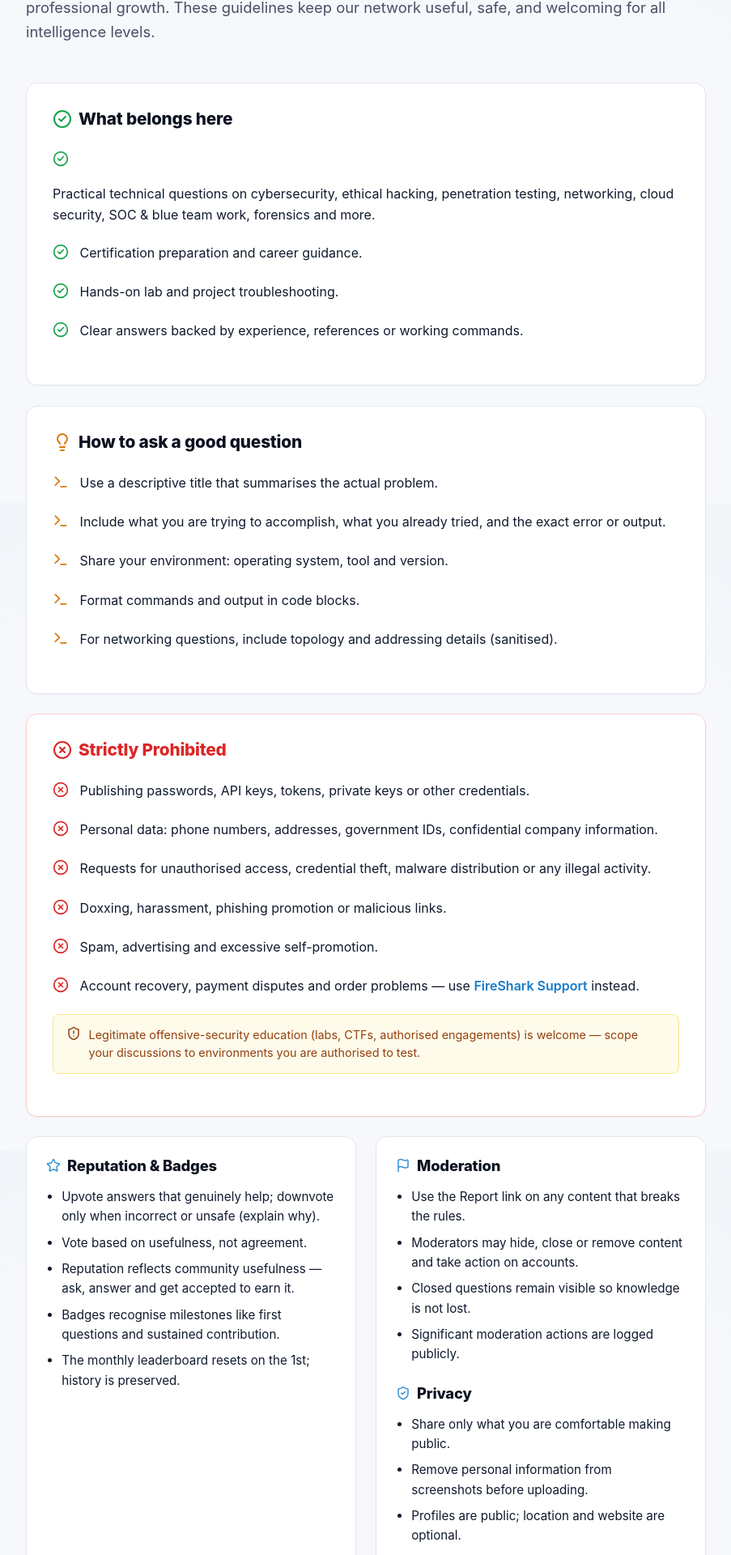
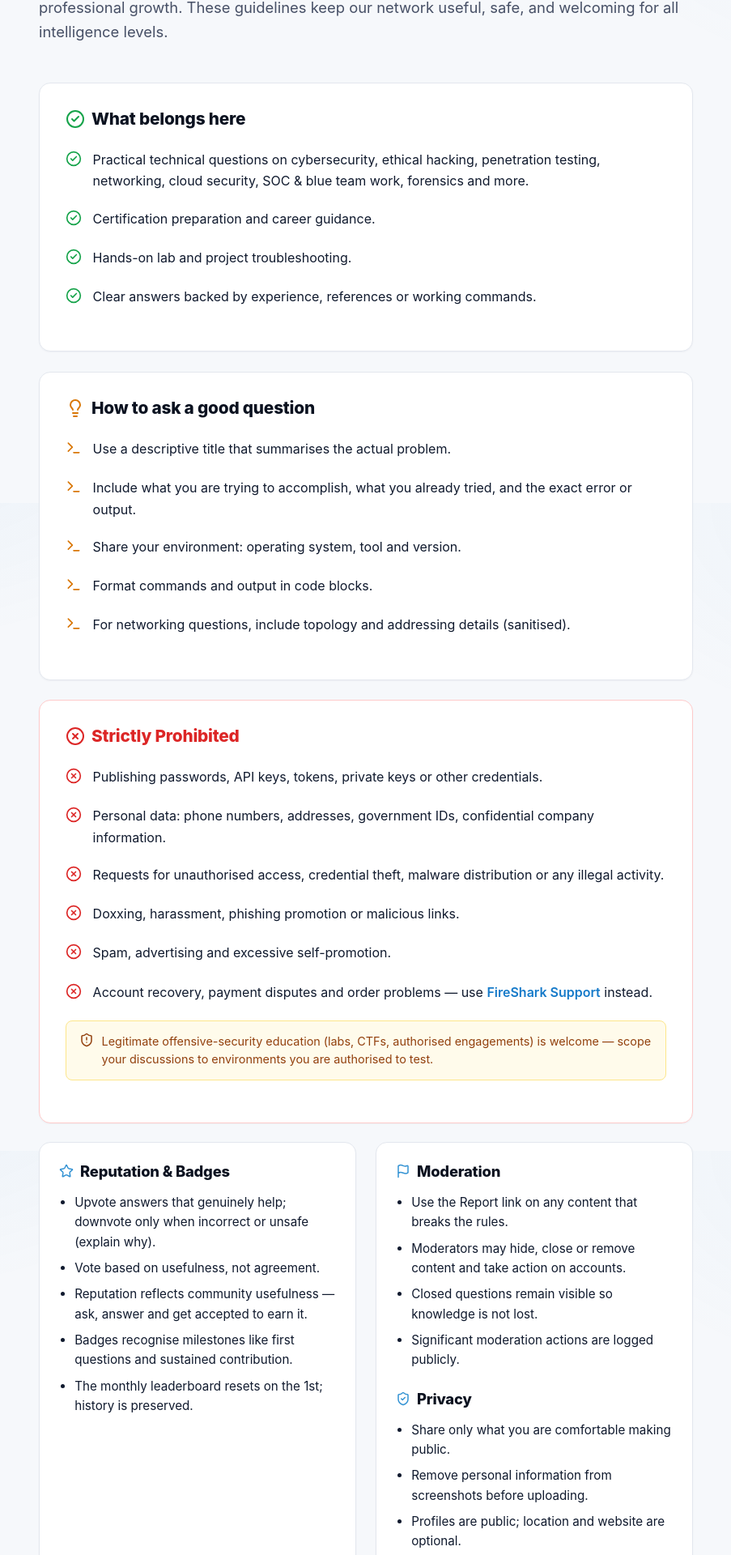
Before and after one commit to singhtanishq/FiresharkCommunity, a React (Vite) app in the folder frontend/: page /community-guidelines in a window 1280 px wide. Shown: the part 179-2099 px from the top of the page at 81% size, without its empty margins (188-1091 px from the left). Built offline with nearby package versions, Linux system fonts and the light colour scheme; no server answers.

Commit message:
Update Static.tsx

```diff
--- a/frontend/src/pages/Static.tsx
+++ b/frontend/src/pages/Static.tsx
@@ -13,9 +13,9 @@ function RuleItem({ icon, text, type = 'default' }: { icon: React.ReactNode, tex
     type === 'info' ? '#d97706' : 'var(--brand-blue-500)';
 
   return (
-    <div className="row" style={{ alignItems: 'flex-start', gap: '0.85rem', marginBottom: '1.25rem' }}>
+    <div className="row" style={{ alignItems: 'flex-start', gap: '0.85rem', marginBottom: '1.25rem', flexWrap: 'nowrap' }}>
       <div style={{ color, flexShrink: 0, marginTop: '2px' }}>{icon}</div>
-      <div style={{ lineHeight: 1.65, color: 'var(--ink-800)', fontSize: '1rem' }}>{text}</div>
+      <div style={{ lineHeight: 1.65, color: 'var(--ink-800)', fontSize: '1rem', wordBreak: 'break-word', minWidth: 0, flex: 1 }}>{text}</div>
     </div>
   )
 }
@@ -26,28 +26,28 @@ function RuleItem({ icon, text, type = 'default' }: { icon: React.ReactNode, tex
 
 export function CommunityGuidelines() {
   return (
-    <div className="app-main--narrow" style={{ margin: '0 auto', maxWidth: 840, paddingBottom: '4rem', animation: 'fade-in var(--dur-slow) var(--ease)' }}>
+    <div className="app-main--narrow" style={{ margin: '0 auto', maxWidth: 840, paddingBottom: '4rem', animation: 'fade-in var(--dur-slow) var(--ease)', width: '100%', boxSizing: 'border-box', paddingLeft: '1rem', paddingRight: '1rem' }}>
 
       {/* Premium Header */}
-      <div style={{ marginBottom: '3rem', animation: 'modal-rise var(--dur-slow) var(--ease) 0.05s both' }}>
-        <div className="row" style={{ gap: '1rem', marginBottom: '1rem' }}>
-          <div style={{ width: '56px', height: '56px', borderRadius: 'var(--radius-lg)', background: 'var(--brand-blue-50)', color: 'var(--brand-blue-600)', display: 'grid', placeItems: 'center', boxShadow: '0 4px 12px rgba(22, 122, 201, 0.1)' }}>
+      <div style={{ marginBottom: '3rem', animation: 'modal-rise var(--dur-slow) var(--ease) 0.05s both', width: '100%', boxSizing: 'border-box' }}>
+        <div className="row" style={{ gap: '1rem', marginBottom: '1rem', flexWrap: 'wrap' }}>
+          <div style={{ width: '56px', height: '56px', borderRadius: 'var(--radius-lg)', background: 'var(--brand-blue-50)', color: 'var(--brand-blue-600)', display: 'grid', placeItems: 'center', boxShadow: '0 4px 12px rgba(22, 122, 201, 0.1)', flexShrink: 0 }}>
             <ShieldAlert size={28} strokeWidth={2} />
           </div>
-          <h1 style={{ fontSize: '2.4rem', fontWeight: 900, margin: 0, letterSpacing: '-0.02em', color: 'var(--ink-900)' }}>
+          <h1 style={{ fontSize: 'clamp(1.8rem, 4vw, 2.4rem)', fontWeight: 900, margin: 0, letterSpacing: '-0.02em', color: 'var(--ink-900)', wordBreak: 'break-word', flex: '1 1 240px', minWidth: 0 }}>
             Community Guidelines
           </h1>
         </div>
-        <p style={{ fontSize: '1.15rem', color: 'var(--text-2)', lineHeight: 1.6, margin: 0 }}>
+        <p style={{ fontSize: '1.15rem', color: 'var(--text-2)', lineHeight: 1.6, margin: 0, wordBreak: 'break-word' }}>
           The FireShark Community is a place for technical questions, knowledge sharing, and professional growth.
           These guidelines keep our network useful, safe, and welcoming for all intelligence levels.
         </p>
       </div>
 
-      <div style={{ display: 'flex', flexDirection: 'column', gap: '1.5rem' }}>
-        <section className="panel" style={{ padding: '2rem', animation: 'modal-rise var(--dur-slow) var(--ease) 0.1s both' }}>
-          <h2 style={{ fontSize: '1.3rem', fontWeight: 800, marginBottom: '1.5rem', display: 'flex', alignItems: 'center', gap: '0.5rem' }}>
-            <CheckCircle2 color="var(--success)" /> What belongs here
+      <div style={{ display: 'flex', flexDirection: 'column', gap: '1.5rem', width: '100%', boxSizing: 'border-box' }}>
+        <section className="panel" style={{ padding: 'clamp(1.25rem, 3vw, 2rem)', animation: 'modal-rise var(--dur-slow) var(--ease) 0.1s both', width: '100%', boxSizing: 'border-box', overflowX: 'hidden' }}>
+          <h2 style={{ fontSize: '1.3rem', fontWeight: 800, marginBottom: '1.5rem', display: 'flex', alignItems: 'center', gap: '0.5rem', flexWrap: 'wrap', wordBreak: 'break-word' }}>
+            <CheckCircle2 color="var(--success)" style={{ flexShrink: 0 }} /> <span>What belongs here</span>
           </h2>
           <div>
             <RuleItem type="success" icon={<CheckCircle2 size={20} />} text="Practical technical questions on cybersecurity, ethical hacking, penetration testing, networking, cloud security, SOC & blue team work, forensics and more." />
@@ -57,9 +57,9 @@ export function CommunityGuidelines() {
           </div>
         </section>
 
-        <section className="panel" style={{ padding: '2rem', animation: 'modal-rise var(--dur-slow) var(--ease) 0.15s both' }}>
-          <h2 style={{ fontSize: '1.3rem', fontWeight: 800, marginBottom: '1.5rem', display: 'flex', alignItems: 'center', gap: '0.5rem' }}>
-            <Lightbulb color="#d97706" /> How to ask a good question
+        <section className="panel" style={{ padding: 'clamp(1.25rem, 3vw, 2rem)', animation: 'modal-rise var(--dur-slow) var(--ease) 0.15s both', width: '100%', boxSizing: 'border-box', overflowX: 'hidden' }}>
+          <h2 style={{ fontSize: '1.3rem', fontWeight: 800, marginBottom: '1.5rem', display: 'flex', alignItems: 'center', gap: '0.5rem', flexWrap: 'wrap', wordBreak: 'break-word' }}>
+            <Lightbulb color="#d97706" style={{ flexShrink: 0 }} /> <span>How to ask a good question</span>
           </h2>
           <div>
             <RuleItem type="info" icon={<Terminal size={20} />} text="Use a descriptive title that summarises the actual problem." />
@@ -70,9 +70,9 @@ export function CommunityGuidelines() {
           </div>
         </section>
 
-        <section className="panel" style={{ padding: '2rem', border: '1px solid #fecaca', animation: 'modal-rise var(--dur-slow) var(--ease) 0.2s both' }}>
-          <h2 style={{ fontSize: '1.3rem', fontWeight: 800, marginBottom: '1.5rem', display: 'flex', alignItems: 'center', gap: '0.5rem', color: 'var(--danger)' }}>
-            <XCircle /> Strictly Prohibited
+        <section className="panel" style={{ padding: 'clamp(1.25rem, 3vw, 2rem)', border: '1px solid #fecaca', animation: 'modal-rise var(--dur-slow) var(--ease) 0.2s both', width: '100%', boxSizing: 'border-box', overflowX: 'hidden' }}>
+          <h2 style={{ fontSize: '1.3rem', fontWeight: 800, marginBottom: '1.5rem', display: 'flex', alignItems: 'center', gap: '0.5rem', color: 'var(--danger)', flexWrap: 'wrap', wordBreak: 'break-word' }}>
+            <XCircle style={{ flexShrink: 0 }} /> <span>Strictly Prohibited</span>
           </h2>
           <div>
             <RuleItem type="danger" icon={<XCircle size={20} />} text="Publishing passwords, API keys, tokens, private keys or other credentials." />
@@ -82,18 +82,18 @@ export function CommunityGuidelines() {
             <RuleItem type="danger" icon={<XCircle size={20} />} text="Spam, advertising and excessive self-promotion." />
             <RuleItem type="danger" icon={<XCircle size={20} />} text={<>Account recovery, payment disputes and order problems — use <a href="https://fireshark.in/" target="_blank" rel="noopener noreferrer" style={{ fontWeight: 600 }}>FireShark Support</a> instead.</>} />
           </div>
-          <div className="banner banner--warn mt-2">
+          <div className="banner banner--warn mt-2" style={{ boxSizing: 'border-box' }}>
             <ShieldAlert size={18} style={{ flexShrink: 0 }} />
-            <span style={{ fontSize: '0.9rem' }}>Legitimate offensive-security education (labs, CTFs, authorised engagements) is welcome — scope your discussions to environments you are authorised to test.</span>
+            <span style={{ fontSize: '0.9rem', wordBreak: 'break-word' }}>Legitimate offensive-security education (labs, CTFs, authorised engagements) is welcome — scope your discussions to environments you are authorised to test.</span>
           </div>
         </section>
 
-        <div className="grid-2" style={{ gap: '1.5rem', animation: 'modal-rise var(--dur-slow) var(--ease) 0.25s both' }}>
-          <section className="panel" style={{ padding: '1.5rem' }}>
-            <h2 style={{ fontSize: '1.15rem', fontWeight: 800, marginBottom: '1rem', display: 'flex', alignItems: 'center', gap: '0.5rem' }}>
-              <Star size={18} color="var(--brand-blue-500)" /> Reputation & Badges
+        <div className="grid-2" style={{ gap: '1.5rem', animation: 'modal-rise var(--dur-slow) var(--ease) 0.25s both', width: '100%', boxSizing: 'border-box' }}>
+          <section className="panel" style={{ padding: 'clamp(1.25rem, 3vw, 1.5rem)', width: '100%', boxSizing: 'border-box', overflowX: 'hidden' }}>
+            <h2 style={{ fontSize: '1.15rem', fontWeight: 800, marginBottom: '1rem', display: 'flex', alignItems: 'center', gap: '0.5rem', flexWrap: 'wrap', wordBreak: 'break-word' }}>
+              <Star size={18} color="var(--brand-blue-500)" style={{ flexShrink: 0 }} /> <span>Reputation & Badges</span>
             </h2>
-            <ul style={{ paddingLeft: '1.2rem', margin: 0, color: 'var(--ink-800)', lineHeight: 1.6, fontSize: '0.95rem', display: 'flex', flexDirection: 'column', gap: '0.5rem' }}>
+            <ul style={{ paddingLeft: '1.2rem', margin: 0, color: 'var(--ink-800)', lineHeight: 1.6, fontSize: '0.95rem', display: 'flex', flexDirection: 'column', gap: '0.5rem', wordBreak: 'break-word' }}>
               <li>Upvote answers that genuinely help; downvote only when incorrect or unsafe (explain why).</li>
               <li>Vote based on usefulness, not agreement.</li>
               <li>Reputation reflects community usefulness — ask, answer and get accepted to earn it.</li>
@@ -102,21 +102,21 @@ export function CommunityGuidelines() {
             </ul>
           </section>
 
-          <section className="panel" style={{ padding: '1.5rem' }}>
-            <h2 style={{ fontSize: '1.15rem', fontWeight: 800, marginBottom: '1rem', display: 'flex', alignItems: 'center', gap: '0.5rem' }}>
-              <Flag size={18} color="var(--brand-blue-500)" /> Moderation
+          <section className="panel" style={{ padding: 'clamp(1.25rem, 3vw, 1.5rem)', width: '100%', boxSizing: 'border-box', overflowX: 'hidden' }}>
+            <h2 style={{ fontSize: '1.15rem', fontWeight: 800, marginBottom: '1rem', display: 'flex', alignItems: 'center', gap: '0.5rem', flexWrap: 'wrap', wordBreak: 'break-word' }}>
+              <Flag size={18} color="var(--brand-blue-500)" style={{ flexShrink: 0 }} /> <span>Moderation</span>
             </h2>
-            <ul style={{ paddingLeft: '1.2rem', margin: 0, color: 'var(--ink-800)', lineHeight: 1.6, fontSize: '0.95rem', display: 'flex', flexDirection: 'column', gap: '0.5rem' }}>
+            <ul style={{ paddingLeft: '1.2rem', margin: 0, color: 'var(--ink-800)', lineHeight: 1.6, fontSize: '0.95rem', display: 'flex', flexDirection: 'column', gap: '0.5rem', wordBreak: 'break-word' }}>
               <li>Use the Report link on any content that breaks the rules.</li>
               <li>Moderators may hide, close or remove content and take action on accounts.</li>
               <li>Closed questions remain visible so knowledge is not lost.</li>
               <li>Significant moderation actions are logged publicly.</li>
             </ul>
 
-            <h2 style={{ fontSize: '1.15rem', fontWeight: 800, margin: '1.5rem 0 1rem', display: 'flex', alignItems: 'center', gap: '0.5rem' }}>
-              <ShieldCheck size={18} color="var(--brand-blue-500)" /> Privacy
+            <h2 style={{ fontSize: '1.15rem', fontWeight: 800, margin: '1.5rem 0 1rem', display: 'flex', alignItems: 'center', gap: '0.5rem', flexWrap: 'wrap', wordBreak: 'break-word' }}>
+              <ShieldCheck size={18} color="var(--brand-blue-500)" style={{ flexShrink: 0 }} /> <span>Privacy</span>
             </h2>
-            <ul style={{ paddingLeft: '1.2rem', margin: 0, color: 'var(--ink-800)', lineHeight: 1.6, fontSize: '0.95rem', display: 'flex', flexDirection: 'column', gap: '0.5rem' }}>
+            <ul style={{ paddingLeft: '1.2rem', margin: 0, color: 'var(--ink-800)', lineHeight: 1.6, fontSize: '0.95rem', display: 'flex', flexDirection: 'column', gap: '0.5rem', wordBreak: 'break-word' }}>
               <li>Share only what you are comfortable making public.</li>
               <li>Remove personal information from screenshots before uploading.</li>
               <li>Profiles are public; location and website are optional.</li>
@@ -125,8 +125,8 @@ export function CommunityGuidelines() {
         </div>
       </div>
 
-      <div style={{ textAlign: 'center', marginTop: '3rem', paddingTop: '2rem', borderTop: '1px solid var(--border)', animation: 'fade-in var(--dur-slow) var(--ease) 0.3s both' }}>
-        <p className="muted" style={{ fontSize: '1rem' }}>
+      <div style={{ textAlign: 'center', marginTop: '3rem', paddingTop: '2rem', borderTop: '1px solid var(--border)', animation: 'fade-in var(--dur-slow) var(--ease) 0.3s both', width: '100%', boxSizing: 'border-box' }}>
+        <p className="muted" style={{ fontSize: '1rem', wordBreak: 'break-word' }}>
           Questions about these guidelines? Reach the core team via <a href="https://fireshark.in/" target="_blank" rel="noopener noreferrer" style={{ fontWeight: 600 }}>fireshark.in</a>.
         </p>
       </div>
@@ -140,50 +140,50 @@ export function CommunityGuidelines() {
 
 export function About() {
   return (
-    <div className="app-main" style={{ animation: 'fade-in var(--dur-slow) var(--ease)' }}>
+    <div className="app-main" style={{ animation: 'fade-in var(--dur-slow) var(--ease)', width: '100%', boxSizing: 'border-box' }}>
 
       {/* Hero Section */}
-      <div style={{ textAlign: 'center', maxWidth: '800px', margin: '0 auto 4rem', animation: 'modal-rise var(--dur-slow) var(--ease) 0.05s both' }}>
-        <div style={{ display: 'inline-flex', alignItems: 'center', justifyContent: 'center', width: '72px', height: '72px', borderRadius: '50%', background: 'linear-gradient(135deg, var(--brand-blue-600), var(--brand-blue-400))', color: '#fff', marginBottom: '1.5rem', boxShadow: 'var(--shadow-blue)' }}>
+      <div style={{ textAlign: 'center', maxWidth: '800px', margin: '0 auto 4rem', animation: 'modal-rise var(--dur-slow) var(--ease) 0.05s both', width: '100%', boxSizing: 'border-box' }}>
+        <div style={{ display: 'inline-flex', alignItems: 'center', justifyContent: 'center', width: '72px', height: '72px', borderRadius: '50%', background: 'linear-gradient(135deg, var(--brand-blue-600), var(--brand-blue-400))', color: '#fff', marginBottom: '1.5rem', boxShadow: 'var(--shadow-blue)', flexShrink: 0 }}>
           <Globe size={36} strokeWidth={2} />
         </div>
-        <h1 style={{ fontSize: '3rem', fontWeight: 900, letterSpacing: '-0.03em', color: 'var(--ink-900)', lineHeight: 1.1, marginBottom: '1rem' }}>
+        <h1 style={{ fontSize: 'clamp(2rem, 5vw, 3rem)', fontWeight: 900, letterSpacing: '-0.03em', color: 'var(--ink-900)', lineHeight: 1.1, marginBottom: '1rem', wordBreak: 'break-word' }}>
           About the FireShark Community
         </h1>
-        <p style={{ fontSize: '1.25rem', color: 'var(--text-2)', lineHeight: 1.6, maxWidth: '680px', margin: '0 auto' }}>
+        <p style={{ fontSize: '1.25rem', color: 'var(--text-2)', lineHeight: 1.6, maxWidth: '680px', margin: '0 auto', wordBreak: 'border-box' }}>
           A public question-and-answer platform built exclusively for cybersecurity professionals, learners, ethical hackers, and technology enthusiasts.
         </p>
       </div>
 
       {/* Feature Cards Grid */}
-      <div className="grid-3" style={{ gap: '2rem', marginBottom: '4rem', animation: 'modal-rise var(--dur-slow) var(--ease) 0.15s both' }}>
+      <div className="grid-3" style={{ gap: '2rem', marginBottom: '4rem', animation: 'modal-rise var(--dur-slow) var(--ease) 0.15s both', width: '100%', boxSizing: 'border-box' }}>
 
-        <div className="panel" style={{ padding: '2.5rem 2rem', textAlign: 'center', transition: 'transform 0.3s ease', borderTop: '4px solid var(--brand-blue-400)' }} onMouseOver={e => e.currentTarget.style.transform = 'translateY(-5px)'} onMouseOut={e => e.currentTarget.style.transform = 'none'}>
-          <div style={{ width: '48px', height: '48px', background: 'var(--brand-blue-50)', color: 'var(--brand-blue-600)', borderRadius: '50%', display: 'grid', placeItems: 'center', margin: '0 auto 1.5rem' }}>
+        <div className="panel" style={{ padding: '2.5rem 2rem', textAlign: 'center', transition: 'transform 0.3s ease', borderTop: '4px solid var(--brand-blue-400)', boxSizing: 'border-box' }} onMouseOver={e => e.currentTarget.style.transform = 'translateY(-5px)'} onMouseOut={e => e.currentTarget.style.transform = 'none'}>
+          <div style={{ width: '48px', height: '48px', background: 'var(--brand-blue-50)', color: 'var(--brand-blue-600)', borderRadius: '50%', display: 'grid', placeItems: 'center', margin: '0 auto 1.5rem', flexShrink: 0 }}>
             <Zap size={24} />
           </div>
-          <h2 style={{ fontSize: '1.3rem', fontWeight: 800, marginBottom: '1rem' }}>Ask. Answer. Learn.</h2>
-          <p style={{ color: 'var(--text-2)', lineHeight: 1.6, fontSize: '0.95rem', margin: 0 }}>
+          <h2 style={{ fontSize: '1.3rem', fontWeight: 800, marginBottom: '1rem', wordBreak: 'break-word' }}>Ask. Answer. Learn.</h2>
+          <p style={{ color: 'var(--text-2)', lineHeight: 1.6, fontSize: '0.95rem', margin: 0, wordBreak: 'break-word' }}>
             Ask technical questions and get answers from active practitioners. Vote for the intelligence that helps. Over time, the best discussions become a public, searchable knowledge base.
           </p>
         </div>
 
-        <div className="panel" style={{ padding: '2.5rem 2rem', textAlign: 'center', transition: 'transform 0.3s ease', borderTop: '4px solid #f2600c' }} onMouseOver={e => e.currentTarget.style.transform = 'translateY(-5px)'} onMouseOut={e => e.currentTarget.style.transform = 'none'}>
-          <div style={{ width: '48px', height: '48px', background: '#ffedd5', color: '#f2600c', borderRadius: '50%', display: 'grid', placeItems: 'center', margin: '0 auto 1.5rem' }}>
+        <div className="panel" style={{ padding: '2.5rem 2rem', textAlign: 'center', transition: 'transform 0.3s ease', borderTop: '4px solid #f2600c', boxSizing: 'border-box' }} onMouseOver={e => e.currentTarget.style.transform = 'translateY(-5px)'} onMouseOut={e => e.currentTarget.style.transform = 'none'}>
+          <div style={{ width: '48px', height: '48px', background: '#ffedd5', color: '#f2600c', borderRadius: '50%', display: 'grid', placeItems: 'center', margin: '0 auto 1.5rem', flexShrink: 0 }}>
             <Globe size={24} />
           </div>
-          <h2 style={{ fontSize: '1.3rem', fontWeight: 800, marginBottom: '1rem' }}>The Ecosystem</h2>
-          <p style={{ color: 'var(--text-2)', lineHeight: 1.6, fontSize: '0.95rem', margin: 0 }}>
+          <h2 style={{ fontSize: '1.3rem', fontWeight: 800, marginBottom: '1rem', wordBreak: 'break-word' }}>The Ecosystem</h2>
+          <p style={{ color: 'var(--text-2)', lineHeight: 1.6, fontSize: '0.95rem', margin: 0, wordBreak: 'break-word' }}>
             Connected seamlessly with the wider FireShark ecosystem. Learners bring real questions from labs and courses, while experienced professionals share real-world tactics.
           </p>
         </div>
 
-        <div className="panel" style={{ padding: '2.5rem 2rem', textAlign: 'center', transition: 'transform 0.3s ease', borderTop: '4px solid var(--success)' }} onMouseOver={e => e.currentTarget.style.transform = 'translateY(-5px)'} onMouseOut={e => e.currentTarget.style.transform = 'none'}>
-          <div style={{ width: '48px', height: '48px', background: 'var(--success-bg)', color: 'var(--success)', borderRadius: '50%', display: 'grid', placeItems: 'center', margin: '0 auto 1.5rem' }}>
+        <div className="panel" style={{ padding: '2.5rem 2rem', textAlign: 'center', transition: 'transform 0.3s ease', borderTop: '4px solid var(--success)', boxSizing: 'border-box' }} onMouseOver={e => e.currentTarget.style.transform = 'translateY(-5px)'} onMouseOut={e => e.currentTarget.style.transform = 'none'}>
+          <div style={{ width: '48px', height: '48px', background: 'var(--success-bg)', color: 'var(--success)', borderRadius: '50%', display: 'grid', placeItems: 'center', margin: '0 auto 1.5rem', flexShrink: 0 }}>
             <Users size={24} />
           </div>
-          <h2 style={{ fontSize: '1.3rem', fontWeight: 800, marginBottom: '1rem' }}>Human Driven</h2>
-          <p style={{ color: 'var(--text-2)', lineHeight: 1.6, fontSize: '0.95rem', margin: 0 }}>
+          <h2 style={{ fontSize: '1.3rem', fontWeight: 800, marginBottom: '1rem', wordBreak: 'break-word' }}>Human Driven</h2>
+          <p style={{ color: 'var(--text-2)', lineHeight: 1.6, fontSize: '0.95rem', margin: 0, wordBreak: 'break-word' }}>
             Answers here come from people, not bots. Content is reviewed by human moderators, reputation is earned authentically, and the leaderboard rewards genuine contribution.
           </p>
         </div>
@@ -191,14 +191,14 @@ export function About() {
       </div>
 
       {/* Footer CTA */}
-      <div style={{ textAlign: 'center', animation: 'fade-in var(--dur-slow) var(--ease) 0.25s both' }}>
-        <h2 style={{ fontSize: '1.8rem', fontWeight: 800, marginBottom: '1.5rem' }}>Ready to contribute?</h2>
-        <div className="row" style={{ justifyContent: 'center', gap: '1rem' }}>
-          <Link to="/ask" className="btn btn--fire btn--xl" style={{ borderRadius: '99px', padding: '0.8rem 2rem' }}>
+      <div style={{ textAlign: 'center', animation: 'fade-in var(--dur-slow) var(--ease) 0.25s both', width: '100%', boxSizing: 'border-box' }}>
+        <h2 style={{ fontSize: '1.8rem', fontWeight: 800, marginBottom: '1.5rem', wordBreak: 'break-word' }}>Ready to contribute?</h2>
+        <div className="row" style={{ justifyContent: 'center', gap: '1rem', flexWrap: 'wrap', width: '100%', boxSizing: 'border-box' }}>
+          <Link to="/ask" className="btn btn--fire btn--xl" style={{ borderRadius: '99px', padding: '0.8rem 2rem', flex: '1 1 auto', maxWidth: '280px', boxSizing: 'border-box' }}>
             Ask your first question
           </Link>
-          <Link to="/questions" className="btn btn--ghost btn--xl" style={{ borderRadius: '99px', padding: '0.8rem 2rem' }}>
-            Explore the feed <ArrowRight size={18} style={{ marginLeft: 4 }} />
+          <Link to="/questions" className="btn btn--ghost btn--xl" style={{ borderRadius: '99px', padding: '0.8rem 2rem', flex: '1 1 auto', maxWidth: '280px', boxSizing: 'border-box' }}>
+            <span>Explore the feed</span> <ArrowRight size={18} style={{ marginLeft: 4, flexShrink: 0 }} />
           </Link>
         </div>
       </div>
@@ -212,8 +212,8 @@ export function About() {
 
 export function NotFound() {
   return (
-    <div className="app-main" style={{ display: 'grid', placeItems: 'center', minHeight: '70vh', animation: 'fade-in var(--dur-slow) var(--ease)' }}>
-      <div style={{ textAlign: 'center', maxWidth: '500px', animation: 'modal-rise var(--dur-slow) var(--ease) 0.1s both' }}>
+    <div className="app-main" style={{ display: 'grid', placeItems: 'center', minHeight: '70vh', animation: 'fade-in var(--dur-slow) var(--ease)', width: '100%', boxSizing: 'border-box', padding: '0 1rem' }}>
+      <div style={{ textAlign: 'center', maxWidth: '500px', animation: 'modal-rise var(--dur-slow) var(--ease) 0.1s both', width: '100%', boxSizing: 'border-box' }}>
 
         {/* Animated Float Container */}
         <div style={{
@@ -233,20 +233,20 @@ export function NotFound() {
           }
         `}</style>
 
-        <h1 style={{ fontSize: '5rem', fontWeight: 900, lineHeight: 1, margin: '0 0 1rem', color: 'var(--ink-900)', letterSpacing: '-0.05em' }}>
+        <h1 style={{ fontSize: 'clamp(4rem, 10vw, 5rem)', fontWeight: 900, lineHeight: 1, margin: '0 0 1rem', color: 'var(--ink-900)', letterSpacing: '-0.05em', wordBreak: 'break-word' }}>
           404
         </h1>
 
-        <div className="row" style={{ justifyContent: 'center', gap: '0.5rem', marginBottom: '1.5rem' }}>
-          <SearchX size={20} color="var(--danger)" />
-          <h2 style={{ fontSize: '1.4rem', fontWeight: 700, margin: 0, color: 'var(--ink-800)' }}>Target Not Found</h2>
+        <div className="row" style={{ justifyContent: 'center', gap: '0.5rem', marginBottom: '1.5rem', flexWrap: 'wrap' }}>
+          <SearchX size={20} color="var(--danger)" style={{ flexShrink: 0 }} />
+          <h2 style={{ fontSize: '1.4rem', fontWeight: 700, margin: 0, color: 'var(--ink-800)', wordBreak: 'break-word' }}>Target Not Found</h2>
         </div>
 
-        <p style={{ color: 'var(--text-2)', fontSize: '1.1rem', lineHeight: 1.6, marginBottom: '2.5rem' }}>
+        <p style={{ color: 'var(--text-2)', fontSize: '1.1rem', lineHeight: 1.6, marginBottom: '2.5rem', wordBreak: 'break-word' }}>
           The intelligence record you are looking for has either been moved, classified, or never existed in the database.
         </p>
 
-        <Link to="/" className="btn btn--primary btn--lg" style={{ borderRadius: '99px', padding: '0.8rem 2rem' }}>
+        <Link to="/" className="btn btn--primary btn--lg" style={{ borderRadius: '99px', padding: '0.8rem 2rem', width: '100%', boxSizing: 'border-box', maxWidth: '300px' }}>
           Return to Base
         </Link>
       </div>
```
